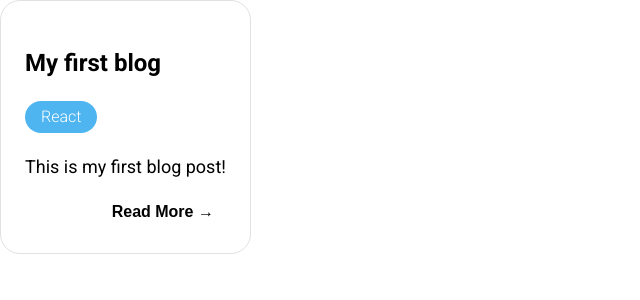
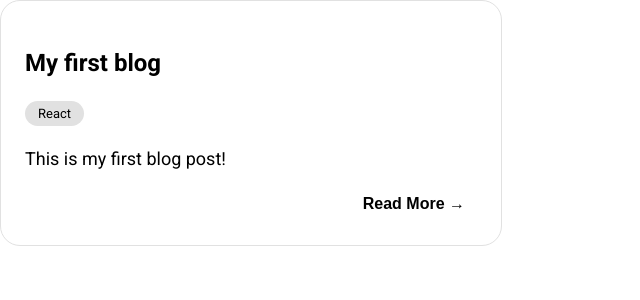
Before and after one commit to jacobolenick/Team-blog, a React (Create React App) app in the folder teamblog/: page / in a window 1280 px wide. Shown: the top 300 px of the page, without its empty margins (0-640 px from the left). Built offline with nearby package versions, Linux system fonts and the light colour scheme.

Commit message:
Changes the styling on the blogcard component

```diff
--- a/teamblog/src/index.css
+++ b/teamblog/src/index.css
@@ -45,6 +45,13 @@ p {
   font-weight: bold;
   border-radius: 8px;
   cursor: pointer;
-  margin-left: auto;
-  display:flex
+
+
 }
+
+.cardbutton {
+  width: 100%;
+  display: flex;
+  justify-content: right;
+
+}
--- a/teamblog/src/styles/Blogcards.css
+++ b/teamblog/src/styles/Blogcards.css
@@ -2,9 +2,10 @@
     background-color: rgb(255, 255, 255);
     border-radius: 20PX;
     border: 1px solid rgb(225, 225, 225);
-    width: fit-content;
+    width: 500px;
     height: fit-content;
     display:flex
+
 }
 
 .card:hover {
@@ -19,4 +20,5 @@
     padding-top: 24px;
     padding-bottom: 24px;
     padding-right: 24px;
+    width: 100%;
 }
--- a/teamblog/src/styles/Pills.css
+++ b/teamblog/src/styles/Pills.css
@@ -6,9 +6,10 @@
     box-sizing: border-box;
     text-decoration: none;
     font-family: 'Roboto',sans-serif;
-    font-weight: 300;
-    color: #FFFFFF;
-    background-color: #4eb5f1;
+    font-weight: 400;
+    color: #000000;
+    background-color: #e1e1e1;
     text-align: center;
     transition: all 0.2s;
+    font-size: small;
 }
```
